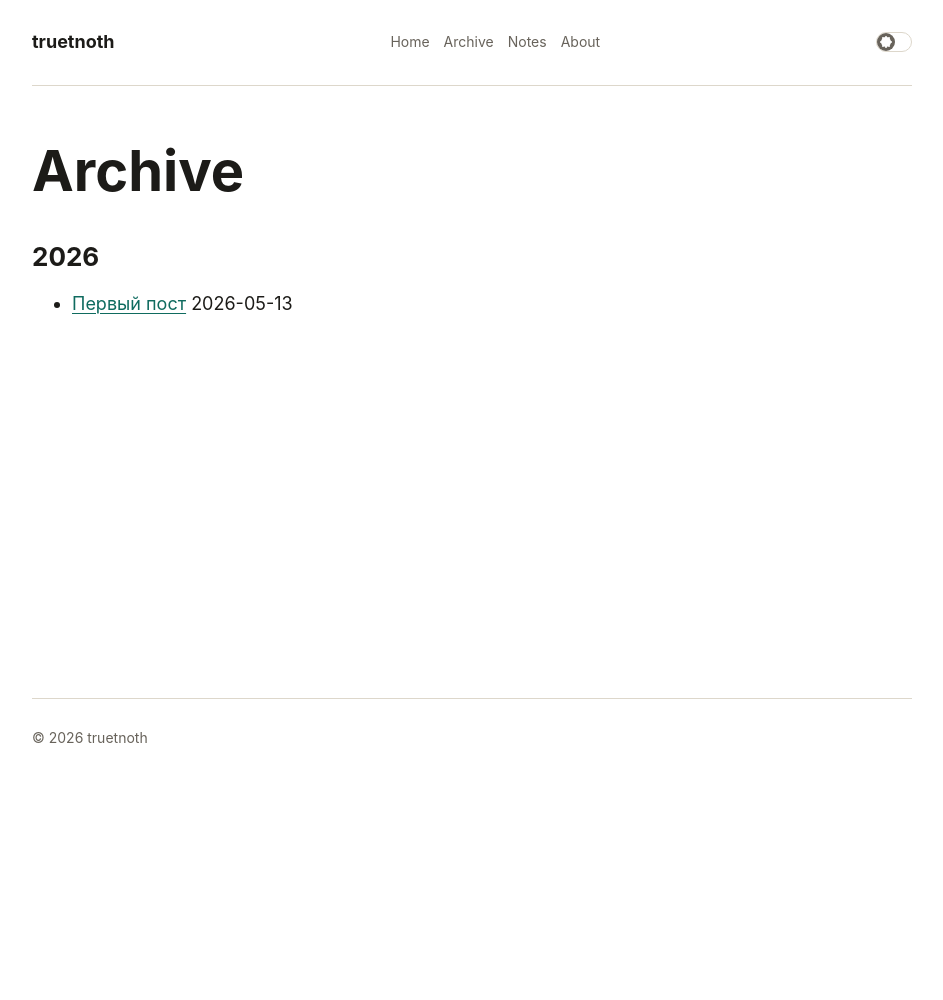
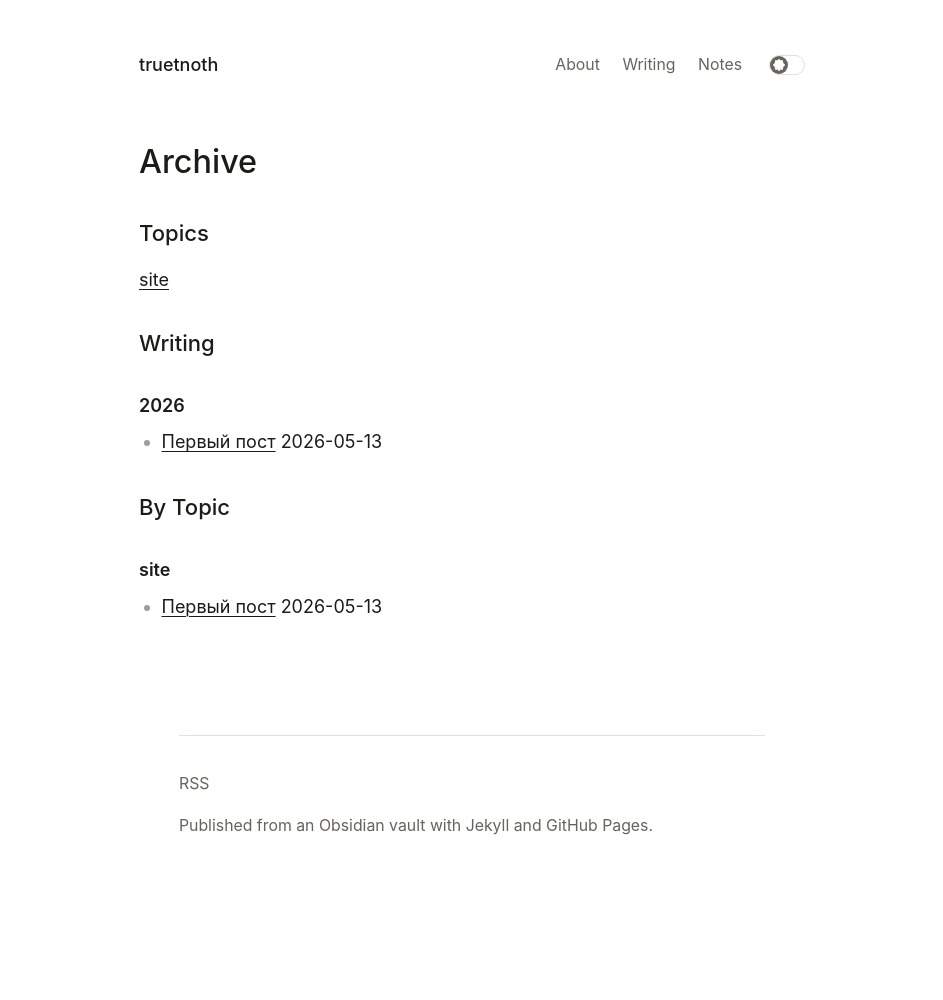
Before and after one commit to truetnoth/personal, a Jekyll site: the page built from pages/archive.md, in a window 1280 px wide. Shown: the whole page, without its empty margins (168-1111 px from the left). Built offline with Jekyll 4.4.1, drawn with Linux system fonts in a browser that asks for light colours; before the commit the page ends 900 px from its top, so only the background shows below that.

Commit message:
Rework layout toward compact journal style

```diff
--- a/_includes/footer.html
+++ b/_includes/footer.html
@@ -1,3 +1,6 @@
 <footer class="site-footer">
-  <p>&copy; {{ "now" | date: "%Y" }} {{ site.title | escape }}</p>
+  <div class="footer-rule">
+    <p><a class="muted plain font-ui" href="{{ '/feed.xml' | relative_url }}">RSS</a></p>
+    <p class="muted">Published from an Obsidian vault with Jekyll and GitHub Pages.</p>
+  </div>
 </footer>
--- a/_includes/header.html
+++ b/_includes/header.html
@@ -1,10 +1,9 @@
 <header class="site-header">
-  <a class="site-title" href="{{ '/' | relative_url }}">{{ site.title | escape }}</a>
+  <a class="site-title plain" href="{{ '/' | relative_url }}">{{ site.title | escape }}</a>
   <nav class="site-nav" aria-label="Primary navigation">
-    <a href="{{ '/' | relative_url }}">Home</a>
-    <a href="{{ '/archive/' | relative_url }}">Archive</a>
-    <a href="{{ '/notes/' | relative_url }}">Notes</a>
-    <a href="{{ '/about/' | relative_url }}">About</a>
+    <a class="muted plain" href="{{ '/about/' | relative_url }}">About</a>
+    <a class="muted plain" href="{{ '/archive/' | relative_url }}">Writing</a>
+    <a class="muted plain nav-secondary" href="{{ '/notes/' | relative_url }}">Notes</a>
   </nav>
   <button id="theme-toggle" class="theme-toggle" type="button" role="switch" aria-label="Toggle dark mode" aria-checked="false">
     <span class="theme-toggle-slide" aria-hidden="true"></span>
--- a/assets/css/main.css
+++ b/assets/css/main.css
@@ -2,17 +2,21 @@
   --bg: #ffffff;
   --text: #1c1b18;
   --muted: #68635b;
-  --line: #ddd7cb;
-  --panel: #ffffff;
+  --faint: #9f9d96;
+  --line: #e4e0d8;
+  --panel: #f7f7f5;
   --accent: #0f6b5f;
   --accent-strong: #0a4a43;
   --code-bg: #f1f3f4;
+  --wrap: 37em;
+  --wrap-wide: 54em;
 }
 
 :root.theme-dark {
   --bg: #171815;
   --text: #f2efe7;
   --muted: #aaa397;
+  --faint: #6f6e69;
   --line: #37342d;
   --panel: #20211d;
   --accent: #6fd5c7;
@@ -20,44 +24,106 @@
   --code-bg: #2b2a25;
 }
 
-* {
+*,
+*::before,
+*::after {
   box-sizing: border-box;
 }
 
 html {
-  font-family: Inter, ui-sans-serif, system-ui, -apple-system, BlinkMacSystemFont, "Segoe UI", sans-serif;
-  line-height: 1.6;
+  min-height: 100%;
   background: var(--bg);
   color: var(--text);
+  font-family: -apple-system, BlinkMacSystemFont, "Inter", "Segoe UI", Helvetica, Arial, sans-serif;
+  font-size: 18px;
+  line-height: 1.5;
+  text-rendering: optimizeLegibility;
+  -webkit-font-smoothing: antialiased;
 }
 
 body {
+  min-height: 100%;
+  margin: 0;
+  padding: 4vw 0 8rem;
   background: var(--bg);
-  margin: 0;
 }
 
 a {
-  color: var(--accent);
-  text-decoration-thickness: 0.08em;
+  color: var(--text);
+  text-decoration: underline;
+  text-decoration-thickness: 0.06em;
   text-underline-offset: 0.18em;
 }
 
 a:hover {
-  color: var(--accent-strong);
+  color: var(--accent);
+}
+
+a.plain {
+  text-decoration: none;
+}
+
+.muted {
+  color: var(--muted);
+}
+
+.muted a,
+a.muted {
+  color: var(--muted);
+}
+
+a.muted:hover {
+  color: var(--accent);
+}
+
+.small {
+  font-size: 0.88rem;
+  line-height: 1.4;
+}
+
+.font-ui {
+  font-family: -apple-system, BlinkMacSystemFont, "Inter", "Segoe UI", Helvetica, Arial, sans-serif;
 }
 
 .site-shell {
-  width: min(100% - 32px, 880px);
+  width: min(88vw, var(--wrap-wide));
   margin: 0 auto;
 }
 
 .site-header {
   display: flex;
   align-items: center;
-  justify-content: space-between;
-  gap: 24px;
-  padding: 28px 0;
-  border-bottom: 1px solid var(--line);
+  gap: 1.5rem;
+  width: min(100%, var(--wrap));
+  margin: 0 auto 3.5rem;
+}
+
+.site-title {
+  flex: 1 1 auto;
+  color: var(--text);
+  font-weight: 500;
+}
+
+.site-nav {
+  display: flex;
+  flex: 0 1 auto;
+  gap: 1.25rem;
+  align-items: center;
+  justify-content: flex-end;
+  font-size: 0.88rem;
+}
+
+.site-main,
+.home-wrap,
+.page,
+.post,
+.note {
+  width: min(100%, var(--wrap));
+  margin: 0 auto;
+}
+
+.site-main {
+  min-height: 58vh;
 }
 
 .theme-toggle {
@@ -144,147 +210,150 @@ a:hover {
   display: none;
 }
 
-.site-title {
-  color: var(--text);
-  font-size: 18px;
-  font-weight: 750;
-  text-decoration: none;
-}
-
-.site-nav {
-  display: flex;
-  flex-wrap: wrap;
-  gap: 14px;
-  justify-content: flex-end;
-  font-size: 14px;
-}
-
-.site-nav a {
-  color: var(--muted);
-  text-decoration: none;
-}
-
-.site-nav a:hover {
-  color: var(--text);
-}
-
-.site-main {
-  min-height: 68vh;
-  padding: 52px 0 72px;
-}
-
-.intro {
-  padding: 32px 0 48px;
-  border-bottom: 1px solid var(--line);
-}
-
-.eyebrow,
-.meta {
-  margin: 0 0 8px;
-  color: var(--muted);
-  font-size: 13px;
-  font-weight: 650;
-  letter-spacing: 0;
-  text-transform: uppercase;
+p {
+  margin: 0 0 1rem;
 }
 
 h1,
 h2,
-h3 {
-  line-height: 1.2;
+h3,
+h4 {
+  margin: 0 0 0.5rem;
+  line-height: 1.3;
   letter-spacing: 0;
 }
 
 h1 {
-  margin: 0 0 18px;
-  font-size: clamp(38px, 8vw, 72px);
+  margin-top: 1.5rem;
+  font-size: clamp(1.65rem, 1.3rem + 0.7vw, 2rem);
+  font-weight: 500;
 }
 
 h2 {
-  margin: 0;
-  font-size: 26px;
+  margin-top: 2rem;
+  font-size: clamp(1.2rem, 1.05rem + 0.25vw, 1.4rem);
+  font-weight: 500;
 }
 
 h3 {
-  margin: 0 0 6px;
-  font-size: 20px;
+  margin-top: 1.5rem;
+  font-size: 1rem;
+  font-weight: 600;
 }
 
-p {
-  margin: 0 0 18px;
+.latest-entry h2 {
+  margin-top: 0;
 }
 
-.section {
-  padding: 42px 0 0;
+.metadata {
+  margin-bottom: 0.85rem;
 }
 
-.section-heading {
+.section-rule {
+  width: 100%;
+  height: 1px;
+  margin: 4rem 0;
+  border: 0;
+  background: var(--line);
+}
+
+.topic-list {
+  line-height: 1.75;
+}
+
+.index-list {
+  display: grid;
+  gap: 0.15rem;
+  margin: 0 0 1rem;
+  padding: 0;
+  list-style: none;
+  font-variant-numeric: tabular-nums;
+}
+
+.index-list li {
+  margin: 0;
+  padding: 0;
+}
+
+.index-list a {
   display: flex;
   align-items: baseline;
-  justify-content: space-between;
-  gap: 20px;
-  margin-bottom: 18px;
+  gap: 1.5rem;
 }
 
-.post-list {
-  display: grid;
-  gap: 14px;
+.index-date {
+  flex: 0 0 5.75rem;
+  white-space: nowrap;
 }
 
-.list-item {
-  padding: 18px 0;
-  border-top: 1px solid var(--line);
-}
-
-.list-item h3 a {
-  color: var(--text);
-  text-decoration: none;
-}
-
-.list-item h3 a:hover {
-  color: var(--accent);
+.index-title {
+  text-decoration: underline;
+  text-decoration-thickness: 0.06em;
+  text-underline-offset: 0.18em;
 }
 
 .page-header {
-  margin-bottom: 32px;
+  margin-bottom: 1.5rem;
 }
 
-.page-header h1 {
-  font-size: clamp(34px, 6vw, 56px);
+.page-header .meta {
+  margin-bottom: 0.5rem;
 }
 
-.description {
+.description,
+.meta {
   color: var(--muted);
-  font-size: 20px;
+}
+
+.meta {
+  font-size: 0.82rem;
+  font-weight: 500;
+  text-transform: uppercase;
 }
 
 .content {
-  font-size: 18px;
+  font-size: 1rem;
 }
 
 .content > * + * {
-  margin-top: 18px;
+  margin-top: 1rem;
 }
 
 .content h2,
 .content h3 {
-  margin-top: 36px;
+  margin-top: 2rem;
+}
+
+.content ul,
+.content ol {
+  margin: 0 0 1rem 1.25rem;
+  padding: 0;
+}
+
+.content li {
+  padding: 0.12rem 0;
+}
+
+.content li::marker {
+  color: var(--faint);
 }
 
 .content img {
+  display: block;
   max-width: 100%;
   height: auto;
+  border-radius: 6px;
 }
 
 .content blockquote {
-  margin: 24px 0;
-  padding-left: 18px;
+  margin: 1.5rem 0;
+  padding-left: 1rem;
   color: var(--muted);
-  border-left: 3px solid var(--accent);
+  border-left: 2px solid var(--text);
 }
 
 .content code {
-  padding: 0.12em 0.28em;
+  padding: 0.1em 0.25em;
   border-radius: 4px;
   background: var(--code-bg);
   font-size: 0.9em;
@@ -292,9 +361,10 @@ p {
 
 .content pre {
   overflow-x: auto;
-  padding: 18px;
-  border-radius: 8px;
-  background: var(--code-bg);
+  padding: 1rem;
+  border: 1px solid var(--line);
+  border-radius: 4px;
+  background: var(--panel);
 }
 
 .content pre code {
@@ -305,33 +375,42 @@ p {
 .tags {
   display: flex;
   flex-wrap: wrap;
-  gap: 8px;
-  margin-top: 36px;
-  padding-top: 20px;
+  gap: 0.45rem;
+  margin-top: 2.5rem;
+  padding-top: 1rem;
   border-top: 1px solid var(--line);
 }
 
 .tags span {
-  padding: 3px 9px;
+  padding: 0.1rem 0.55rem;
   border: 1px solid var(--line);
   border-radius: 999px;
   color: var(--muted);
-  font-size: 13px;
+  font-size: 0.78rem;
 }
 
 .site-footer {
-  padding: 28px 0;
+  width: min(88vw, var(--wrap));
+  margin: 4rem auto 0;
+  color: var(--muted);
+  font-size: 0.88rem;
+}
+
+.footer-rule {
+  padding-top: 2rem;
   border-top: 1px solid var(--line);
-  color: var(--muted);
-  font-size: 14px;
 }
 
 @media (max-width: 640px) {
+  body {
+    padding-top: 1.5rem;
+  }
+
   .site-header {
-    align-items: center;
     display: grid;
     grid-template-columns: 1fr auto;
-    gap: 12px;
+    gap: 0.75rem;
+    margin-bottom: 2.5rem;
   }
 
   .site-title {
@@ -348,9 +427,22 @@ p {
   .site-nav {
     grid-column: 1 / -1;
     justify-content: flex-start;
+    gap: 1rem;
   }
 
-  .site-main {
-    padding-top: 36px;
+  .nav-secondary {
+    display: none;
+  }
+
+  .index-list a {
+    gap: 0.9rem;
+  }
+
+  .index-date {
+    flex-basis: 4.7rem;
+  }
+
+  .section-rule {
+    margin: 3rem 0;
   }
 }
--- a/pages/archive.md
+++ b/pages/archive.md
@@ -4,11 +4,35 @@ permalink: /archive/
 ---
 
 {% assign posts_by_year = site.posts | group_by_exp: "post", "post.date | date: '%Y'" %}
+{% assign tags = site.tags | sort %}
+
+{% if tags.size > 0 %}
+## Topics
+
+{% for tag in tags %}
+[{{ tag[0] }}](#{{ tag[0] | slugify }}){% unless forloop.last %}, {% endunless %}
+{% endfor %}
+{% endif %}
+
+## Writing
 
 {% for year in posts_by_year %}
-## {{ year.name }}
+### {{ year.name }}
 
 {% for post in year.items %}
 - [{{ post.title }}]({{ post.url | relative_url }}) <time datetime="{{ post.date | date_to_xmlschema }}">{{ post.date | date: "%Y-%m-%d" }}</time>
 {% endfor %}
 {% endfor %}
+
+{% if tags.size > 0 %}
+## By Topic
+
+{% for tag in tags %}
+### {{ tag[0] }}
+{: #{{ tag[0] | slugify }} }
+
+{% for post in tag[1] %}
+- [{{ post.title }}]({{ post.url | relative_url }}) <time datetime="{{ post.date | date_to_xmlschema }}">{{ post.date | date: "%Y-%m-%d" }}</time>
+{% endfor %}
+{% endfor %}
+{% endif %}
```
Also changed, not shown: _layouts/home.html (+63 -37 lines).
